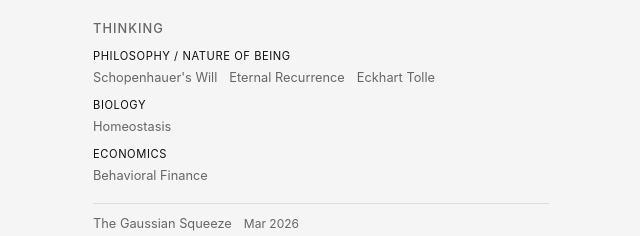
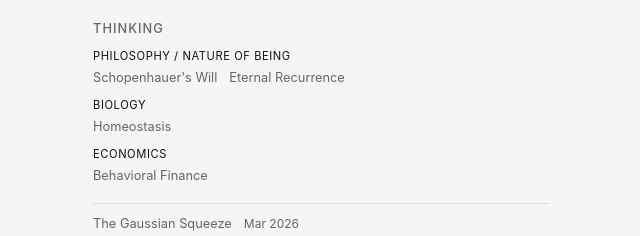
Before and after one commit to neip-vc/website, a plain HTML site: page index.html in a window 1280 px wide. Shown: the part 487-723 px from the top of the page, 319-959 px from the left. Drawn offline with Linux system fonts and the light colour scheme; a script that the page names is missing.

Commit message:
chore: remove Eckhart Tolle from thinking section
Co-Authored-By: Claude Opus 4.7 (1M context) <noreply@anthropic.com>

```diff
--- a/index.html
+++ b/index.html
@@ -309,7 +309,6 @@
             <div class="reading-links">
                 <a href="https://plato.stanford.edu/entries/schopenhauer/" target="_blank" rel="noopener">Schopenhauer's Will</a>
                 <a href="https://plato.stanford.edu/entries/nietzsche/" target="_blank" rel="noopener">Eternal Recurrence</a>
-                <a href="https://en.wikipedia.org/wiki/The_Power_of_Now" target="_blank" rel="noopener">Eckhart Tolle</a>
             </div>
             <p class="reading-category">Biology</p>
             <div class="reading-links">
```
